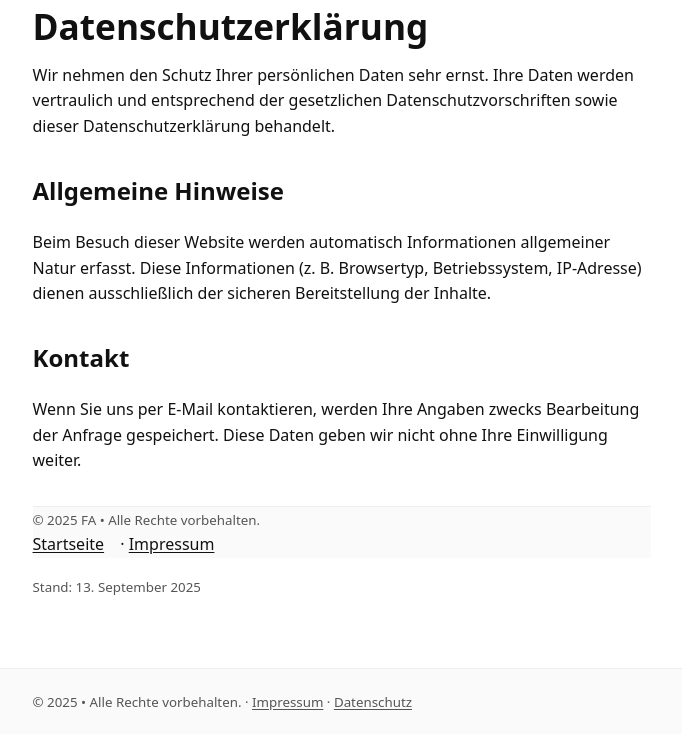
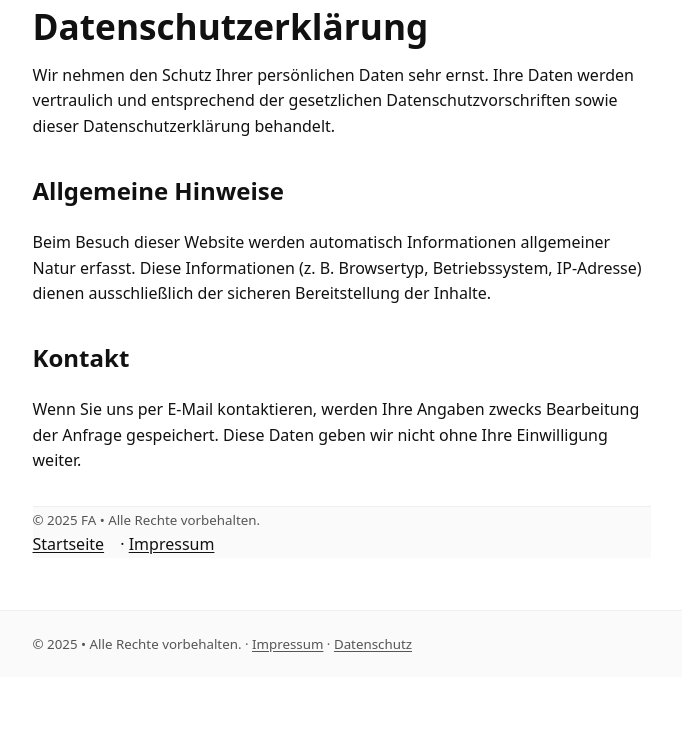
Before and after one commit to ventus2cm/fa.io, a plain HTML site: page datenschutz.html in a window 1280 px wide. Shown: the part 708-1442 px from the top of the page, without its empty margins (298-980 px from the left). After the commit the page ends 1385 px from the top, so only its background shows below. Drawn offline with Linux system fonts and the light colour scheme.

Commit message:
Update datenschutz.html

```diff
--- a/datenschutz.html
+++ b/datenschutz.html
@@ -84,8 +84,6 @@ ul.compact > li { margin:.2rem 0; }
       <a href="index.html">Startseite</a> ·
       <a href="impressum.html">Impressum</a>
     </nav>
-  </footer>
-  <p class="muted"><small>Stand: 13. September 2025</small></p></article>
 </main>
 <footer>
   <div class="wrap">
```
